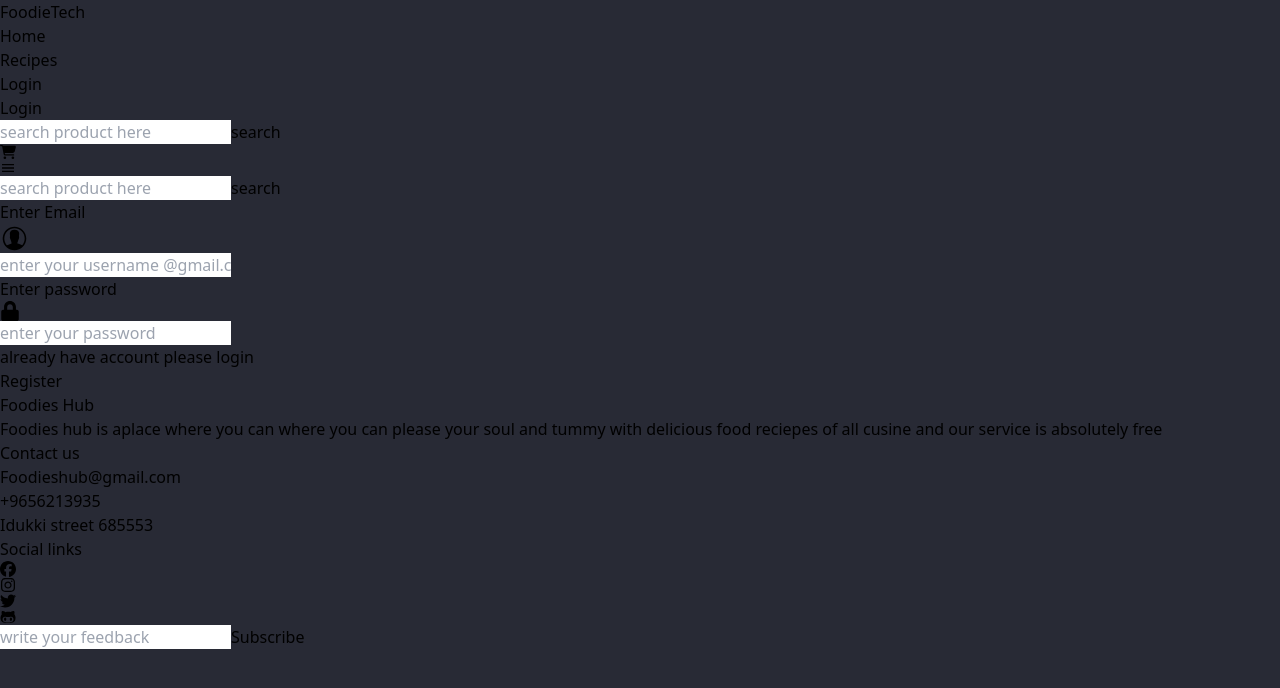
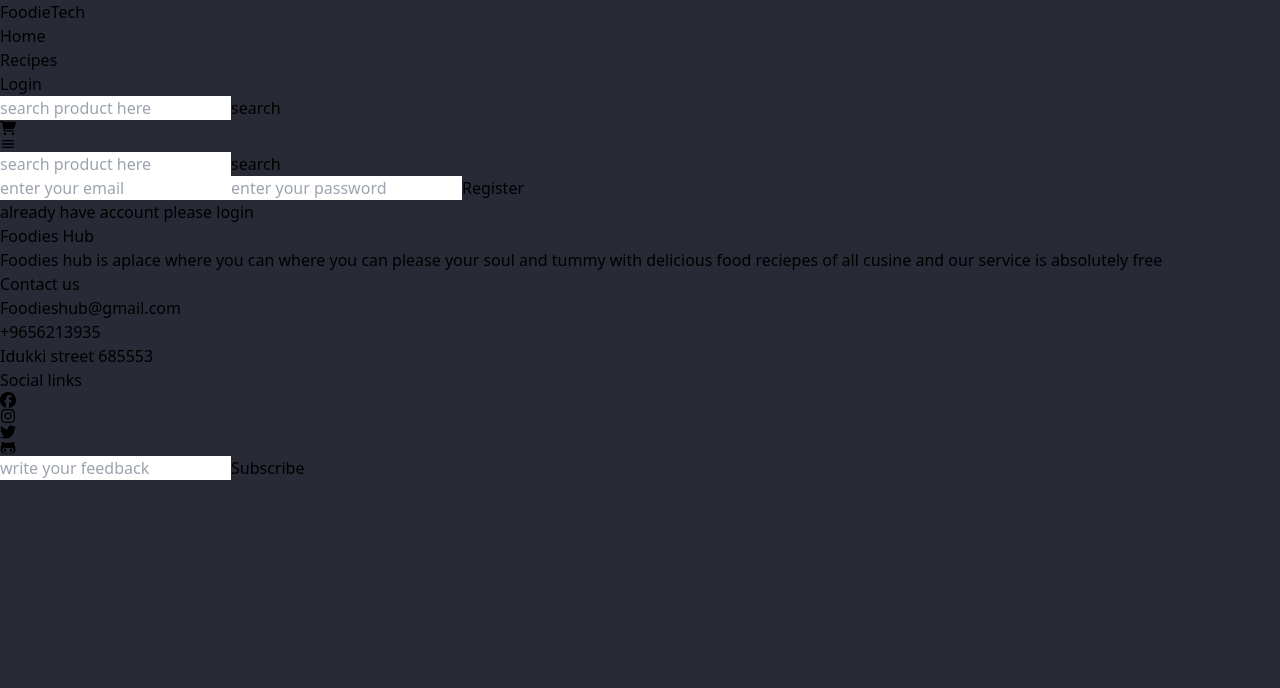
Before and after one commit to rojass2001/Foodietech, a React (Vite) app: page /register in a window 1280 px wide. Shown: the top 688 px of the page. Built offline with nearby package versions, Linux system fonts and the light colour scheme.

Commit message:
third commit

```diff
--- a/src/Components/Navbar/Mobilenavbar.jsx
+++ b/src/Components/Navbar/Mobilenavbar.jsx
@@ -14,8 +14,8 @@ function Mobilenavbar({setopen}) {
    >
    <Link to="/"> <p onClick={()=>setopen()} className="mb-4"data-aos="fade-right" data-aos-delay="100">Home</p></Link>
    <Link to="/reciepe"> <p onClick={()=>setopen()} className="mb-4" data-aos="fade-right"  data-aos-delay="300">Reciepes</p></Link>
-   <Link to="/logins"> <p onClick={()=>setopen()} className="mb-4" data-aos="fade-right"  data-aos-delay="500">Logins</p></Link>
-   <Link to="/logins"> <p onClick={()=>setopen()} className="mb-4" data-aos="fade-right"  data-aos-delay="500">Logins</p></Link>
+   <Link to="/login"> <p onClick={()=>setopen()} className="mb-4" data-aos="fade-right"  data-aos-delay="500">Logins</p></Link>
+   <p data-aos="fade-right"  data-aos-delay="500">Logout</p>
     </motion.div>
 
     </>
--- a/src/Components/Navbar/Navbar.jsx
+++ b/src/Components/Navbar/Navbar.jsx
@@ -23,8 +23,8 @@ function Navbar() {
         <Link to="/"><li>Home</li></Link>
         <Link to="/reciepe"><li>Recipes</li></Link>
         <Link to="/login"><li>Login</li></Link>
-        <Link to="/logins"><li>Login</li></Link>
       </ul>
+
       <div className='hidden md:flex w-[200px] '><Searchbar/></div>
         <div className='flex gap-3 items-center'>
           <Link to="/cart">
@@ -46,7 +46,6 @@ function Navbar() {
     <Mobilenavbar  setopen={setopen}/>
      }
     </motion.div>
-
     <div/>
     </div>
   )
--- a/src/Pages/Login.jsx
+++ b/src/Pages/Login.jsx
@@ -1,16 +1,25 @@
-
-import Loginorregister from '../Components/Loginorregister/Loginorregister'
-
+import { Link } from 'react-router-dom'
 
 function Login() {
+  return (
+    <div className='w-full pt-20  bg-black md:bg-gray-900 min-h-screen  flex items-center place-content-center'>
+      <div className='w-full md:w-[50%] rounded-2xl items-center place-content-center flex flex-col  bg-black py-20 px-10  min-h-[500px]'>
+      <div className='w-full h-9 text-sm flex mb-8 gap-3 items-center justify-center bg-white  rounded-full md:w-[60%]'>
+        <img className='h-6 w-6' src="https://imagepng.org/wp-content/uploads/2019/08/google-icon.png"/>
+       <p className='font-bold'>sign in with google</p>
+      </div>
 
- return (
-    <>
-      <Loginorregister link="/register" buttonname="Login" des="you dont have account please register" />
-    </>
+      <div className='w-full h-9 text-sm mb-8 flex gap-3 items-center justify-center bg-white  rounded-full md:w-[60%]'>
+        <img className='h-10 w-10' src="https://download.logo.wine/logo/Apple_Inc./Apple_Inc.-Logo.wine.png"/>
+       <p className='font-bold'>sign in with appleid</p>
+      </div>
+      <button className='w-full md:w-[60%] mb-8 font-bold h-9  rounded-full text-sm text-white bg-green-500  '>Next</button>
+
+      <button className=' w-full text-green-400 mt-7 border-[1px] p-2 rounded-full border-green-500 md:w-[60%]'>forget password</button>
+    <Link to="/register"> <p className='mt-7 cursor-pointer text-green-400'>Dont have account Please register</p></Link>
+      </div>
+    </div>
   )
-
-
 }
 
 export default Login
--- a/src/Pages/Logins.jsx
+++ /dev/null
@@ -1,25 +0,0 @@
-import React from 'react'
-
-function Logins() {
-  return (
-    <div className='w-full min-h-screen  flex items-center place-content-center'>
-      <div className='w-full md:w-[50%] place-items-center place-content-center flex flex-col  bg-black py-20 px-10  min-h-[500px]'>
-      <div className='w-full h-9 text-sm flex mb-8 gap-3 items-center justify-center bg-white  rounded-full md:w-[60%]'>
-        <img className='h-6 w-6' src="https://imagepng.org/wp-content/uploads/2019/08/google-icon.png"/>
-       <p className='font-bold'>sign in with google</p>
-      </div>
-
-      <div className='w-full h-9 text-sm mb-8 flex gap-3 items-center justify-center bg-white  rounded-full md:w-[60%]'>
-        <img className='h-10 w-10' src="https://download.logo.wine/logo/Apple_Inc./Apple_Inc.-Logo.wine.png"/>
-       <p className='font-bold'>sign in with google</p>
-      </div>
-      <button className='w-full md:w-[60%] mb-8 font-bold h-9  rounded-full text-sm text-white bg-green-500  '>Next</button>
-
-      <div className='w-full h-9 border-[1px] border-green-500 text-white
-        rounded-full text-center place-content-center md:w-[60%]'>forget password</div>
-      </div>
-    </div>
-  )
-}
-
-export default Logins
--- a/src/Pages/Register.jsx
+++ b/src/Pages/Register.jsx
@@ -1,11 +1,21 @@
-
-import Loginorregister from '../Components/Loginorregister/Loginorregister'
+import React from 'react'
+import { Link } from 'react-router-dom'
 
 function Register() {
   return (
-    <>
-     <Loginorregister link="/login" buttonname="Register" des="already have account please login" />
-    </>
+    <div className='w-full pt-10 bg-black md:bg-gray-900 min-h-screen  flex items-center place-content-center'>
+      <div className='w-full md:w-[50%] flex flex-col gap-12 px-10 py-20 items-center place-content-center
+        rounded-2xl bg-black min-h-[500px]'>
+        <input className='w-full bg-black border-[1px] pl-5 border-green-400 outline-none rounded-full
+        md:w-[70%] h-11' placeholder='enter your email' type="email" />
+
+        <input className='w-full bg-black border-[1px] pl-5 border-green-400 outline-none rounded-full
+        md:w-[70%] h-11' placeholder='enter your password' type="password" />
+        <button className='w-[70%] md:w-[50%] text-white rounded-full bg-green-500 p-2'>Register</button>
+
+         <Link to="/login"><p className='text-green-400 underline'>already have account please login</p></Link>
+      </div>
+    </div>
   )
 }
 
--- a/src/Routings.jsx
+++ b/src/Routings.jsx
@@ -6,14 +6,13 @@ import Reciepes from './Pages/Reciepes'
 import Cart from './Pages/Cart'
 import Searchfilter from './Pages/Searchfilter'
 import Footer from './Components/Footer'
+import Productdetail from './Pages/Productdetail'
 import Login from './Pages/Login'
 import Register from './Pages/Register'
-import Productdetail from './Pages/Productdetail'
-import Logins from './Pages/Logins'
 
 function Routings() {
   return (
-    <>
+  <>
     <Router>
     <Navbar/>
   <Routes>
@@ -25,11 +24,10 @@ function Routings() {
     <Route path="/register" element={<Register/>}/>
     <Route path="/search" element={<Searchfilter/>}/>
     <Route path="/details" element={<Productdetail/>}/>
-    <Route path="/logins" element={<Logins/>}/>
   </Routes>
     <Footer/>
     </Router>
-    </>
+  </>
 
 
   )
```
